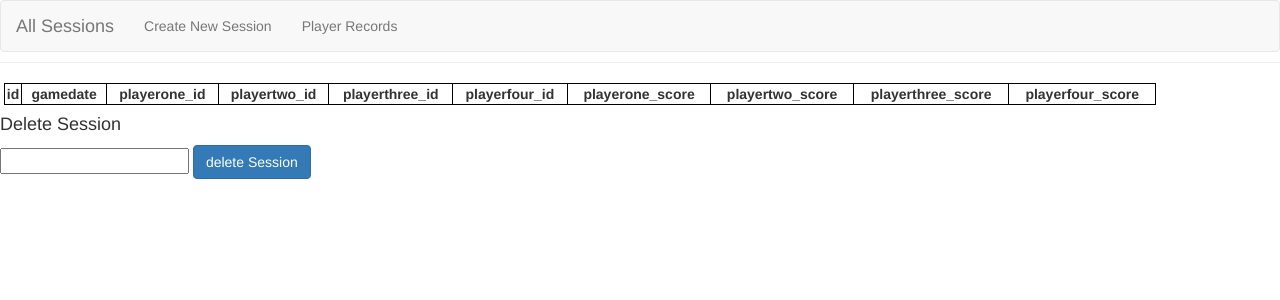
After one commit to BTST/ProjectMJ, a Flask app: template templates/deletesession.html in a window 1280 px wide. The commit adds this page. Shown: the top 300 px of the page. Run offline with Flask 2, Linux system fonts and the light colour scheme; the template is opened without the code that fills it, so the values that code supplies are empty; some libraries are stand-ins or nearby versions.

Commit message:
update sessionrecordkeeping

```diff
--- a/app.py
+++ b/app.py
@@ -7,70 +7,192 @@ import requests
 import json
 from datetime import datetime
 from decimal import Decimal
+app = Flask(__name__)
 
-os.environ.get('TIMES')
-
-app = Flask(__name__)
 URL = os.environ.get('DATABASE_URL2')
 SECRETKEY = os.environ.get('SECRET_KEY')
 GRRequestKey = os.environ.get('GRRequestKey')
+
 engine = create_engine(URL)
 db = scoped_session(sessionmaker(bind=engine))
 bootstrap = Bootstrap(app)
 
 
 class SessionRecord:
-
     def __init__(self, players,session):
         self.date = date
         self.players = players
         self.session = session
 
+class Players:
+    def __init__(self, numberOf, names):
+        self.numberOf = numberOf
+        self.names = names
+
+@app.route("/deletesession", methods = ["GET", "POST"])
+def deletesession():
+    realSessions = db.execute("SELECT * FROM mjsessions")
+    req = request.form
+    sessionToDelete = req.get("sessiontodelete")
+    if not sessionToDelete == None:
+        deleteSessionCommand = "DELETE FROM mjsessions WHERE id = " + str(sessionToDelete)
+        db.execute(deleteSessionCommand)
+    db.commit()
+    return render_template("deletesession.html", realsessions=realSessions)
+    #return redirect(url_for("allsessions"))
+
+
 @app.route("/allsessions")
 def allsessions():
+
+
     allsessions = []
-
+    players = db.execute("SELECT * FROM mjplayer")
     sessions = db.execute("SELECT * FROM mjsessions")
     #players = db.execute("SELECT * FROM players")
     x = 1
     for session in sessions:
+        playerlist = [1, 2, 3, 4, 5]
         playeroneid = session.playerone_id
         playerOneCommand = "SELECT * FROM mjplayer WHERE id = " + str(playeroneid)
         playerone = db.execute(playerOneCommand).fetchone()
         playeronename = playerone.name
         playeronescore = session.playerone_score
-
+        if playerone.id == 1:
+            playonename = playeronename
+            playonescore = playeronescore
+            playerlist.remove(1)
+        if playerone.id == 2:
+            playtwoname = playeronename
+            playtwoscore = playeronescore
+            playerlist.remove(2)
+        if playerone.id == 3:
+            playthreename = playeronename
+            playthreescore = playeronescore
+            playerlist.remove(3)
+        if playerone.id == 4:
+            playfourname = playeronename
+            playfourscore = playeronescore
+            playerlist.remove(4)
+        if playerone.id == 5:
+            playfivename = playeronename
+            playfivescore = playeronescore
+            playerlist.remove(5)
         playertwoid = session.playertwo_id
         playerTwoCommand = "SELECT * FROM mjplayer WHERE id = " + str(playertwoid)
         playertwo = db.execute(playerTwoCommand).fetchone()
         playertwoname = playertwo.name
         playertwoscore = session.playertwo_score
+        playertwoTableID = playertwo.id
+        if playertwo.id == 1:
+            playonename = playertwoname
+            playonescore = playertwoscore
+            playerlist.remove(1)
+        if playertwo.id == 2:
+            playtwoname = playertwoname
+            playtwoscore = playertwoscore
+            playerlist.remove(2)
+        if playertwo.id == 3:
+            playthreename = playertwoname
+            playthreescore = playertwoscore
+            playerlist.remove(3)
+        if playertwo.id == 4:
+            playfourname = playertwoname
+            playfourscore = playertwoscore
+            playerlist.remove(4)
+        if playertwo.id == 5:
+            playfivename = playertwoname
+            playfivescore = playertwoscore
+            playerlist.remove(5)
 
         playerthreeid = session.playerthree_id
         playerThreeCommand = "SELECT * FROM mjplayer WHERE id = " + str(playerthreeid)
         playerthree = db.execute(playerThreeCommand).fetchone()
         playerthreename = playerthree.name
         playerthreescore = session.playerthree_score
+        playertthreeTableID = playerthree.id
+        if playerthree.id == 1:
+            playonename = playerthreename
+            playonescore = playerthreescore
+        if playerthree.id == 2:
+            playtwoname = playerthreename
+            playtwoscore = playerthreescore
+        if playerthree.id == 3:
+            playthreename = playerthreename
+            playthreescore = playerthreescore
+        if playerthree.id == 4:
+            playfourname = playerthreename
+            playfourscore = playerthreescore
+        if playerthree.id == 5:
+            playfivename = playerthreename
+            playfivescore = playerthreescore
 
         playerfourid = session.playerfour_id
         playerFourCommand = "SELECT * FROM mjplayer WHERE id = " + str(playerfourid)
         playerfour = db.execute(playerFourCommand).fetchone()
         playerfourname = playerfour.name
         playerfourscore = session.playerfour_score
+        playerfourTableID = playerfour.id
+        if playerfour.id == 1:
+            playonename = playerfourname
+            playonescore = playerfourscore
+            playerlist.remove(1)
+        if playerfour.id == 2:
+            playtwoname = playerfourname
+            playtwoscore = playerfourscore
+            playerlist.remove(2)
+        if playerfour.id == 3:
+            playthreename = playerfourname
+            playthreescore = playerfourscore
+            playerlist.remove(3)
+        if playerfour.id == 4:
+            playfourname = playerfourname
+            playfourscore = playerfourscore
+            playerlist.remove(4)
+        if playerfour.id == 5:
+            playfivename = playerfourname
+            playfivescore = playerfourscore
+            playerlist.remove(5)
+
+        playerWhoDidNotPlay = playerlist[0];
+        playerFiveCommand = "SELECT * FROM mjplayer WHERE id = " + str(playerWhoDidNotPlay)
+        playerfive = db.execute(playerFiveCommand).fetchone()
+        playerfivename = playerfive.name
+        playerfivescore = "Did not play"
+        playerfiveTableID = playerfive.id
+        if playerfive.id == 1:
+            playonename = playerfivename
+            playonescore = playerfivescore
+        if playerfive.id == 2:
+            playtwoname = playerfivename
+            playtwoscore = playerfivescore
+        if playerfive.id == 3:
+            playthreename = playerfivename
+            playthreescore = playerfivescore
+        if playerfive.id == 4:
+            playfourname = playerfivename
+            playfourscore = playerfivescore
+        if playerfive.id == 5:
+            playfivename = playerfivename
+            playfivescore = playerfivescore
+
+
         dateString = str(session.gamedate)
         dateString = dateString[:10]
 
 
         scores = {
             x : dateString,
-            playeronename : playeronescore,
-            playertwoname : playertwoscore,
-            playerthreename : playerthreescore,
-            playerfourname : playerfourscore
+            playonename : playonescore,
+            playtwoname : playtwoscore,
+            playthreename : playthreescore,
+            playfourname : playfourscore,
+            playfivename : playfivescore
+
         }
         allsessions.append(scores)
         x = x + 1
-    return render_template("allsessions.html", allsessions=allsessions)
+    return render_template("allsessions.html", allsessions=allsessions, players=players)
 
 class MahjongPlayer:
     def __init__(self, name, id, gamesplayed, averagescore, lifetime):
--- a/sqlcommands.sql
+++ b/sqlcommands.sql
@@ -24,3 +24,7 @@ INSERT INTO mjplayer (name) VALUES ('Meihui');
 INSERT INTO mjplayer (name) VALUES ('Jason');
 INSERT INTO mjplayer (name) VALUES ('Ben');
 INSERT INTO mjplayer (name) VALUES ('Lingwei');
+
+URL="postgres://bjwxmuebywiexo:cbb7614809a4bba5aa0a32b18dbef509fed6732c10ca07a2b81dc2dac043d721@ec2-54-211-210-149.compute-1.amazonaws.com:5432/d2n3ohvdkibnt3"
+app.config['SECRET_KEY']="OCML3BRawWEUeaxcuKHLpw"
+GRRequestKey="GZ4LbC681pT1BZJO6WLQ"
--- /dev/null
+++ b/templates/deletesession.html
@@ -0,0 +1,40 @@
+{% extends "layout.html" %}
+
+{% block content %}
+
+<table style="width:90%">
+  <tr>
+    <th>id</th>
+    <th>gamedate</th>
+    <th>playerone_id</th>
+    <th>playertwo_id </th>
+    <th>playerthree_id</th>
+    <th>playerfour_id </th>
+    <th>playerone_score</th>
+    <th> playertwo_score </th>
+    <th>playerthree_score</th>
+    <th>playerfour_score</th>
+  </tr>
+{% for session in realsessions %}
+<td> {{ session.id }} </td>
+<td>{{ session.gamedate }}</td>
+<td> {{ session.playerone_id }} </td>
+<td>{{ session.playertwo_id }}</td>
+<td> {{ session.playerthree_id }} </td>
+<td>{{ session.playerfour_id }}</td>
+<td> {{ session.playerone_score }} </td>
+<td>{{ session.playertwo_score }}</td>
+<td> {{ session.playerthree_score }} </td>
+<td>{{ session.playerfour_score }}</td>
+{% endfor %}
+
+</table>
+
+<div class="form-group">
+  <form action="/deletesession" method="POST">
+  <h4>Delete Session </h4>
+  <input type="number" name="sessiontodelete" id="sessiontodelete" required></td>
+  <button type="submit" class="btn btn-primary">delete Session</button>
+  </form>
+</div>
+{% endblock %}
```
Also changed, not shown: templates/allsessions.html (+3 -10 lines), 2 other files.
